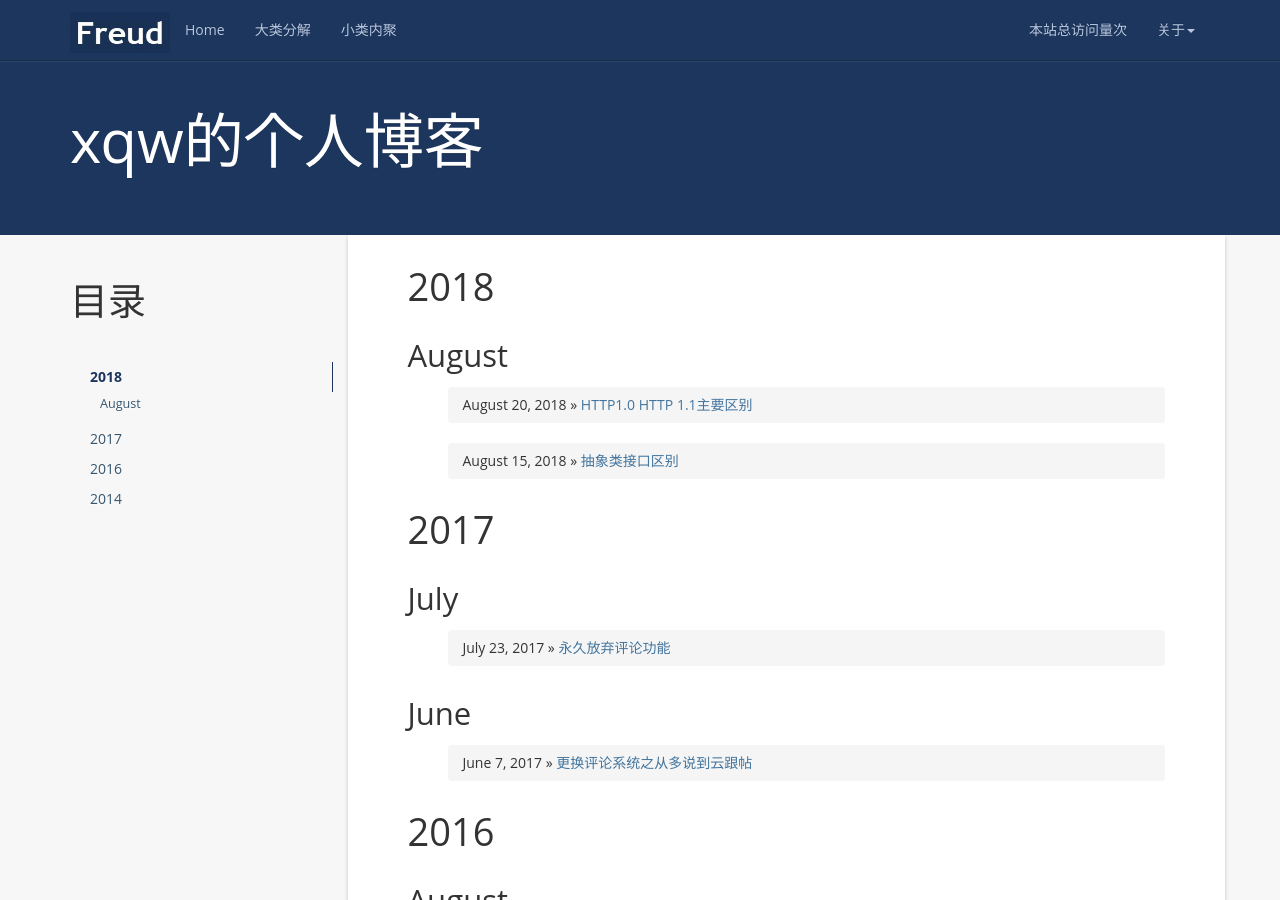
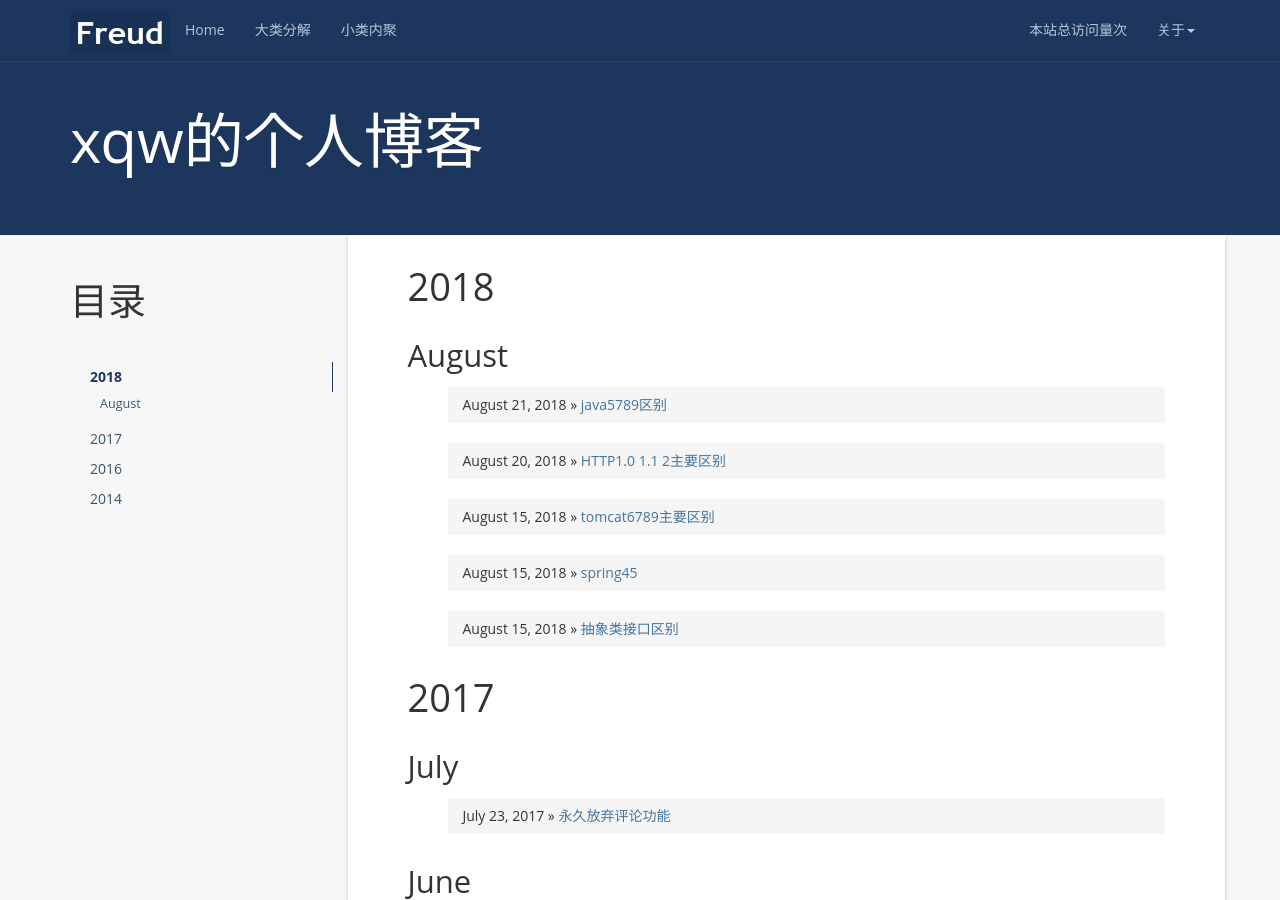
Before and after one commit to glowwormX/glowwormX.github.io, a Jekyll site: the page built from index.html, in a window 1280 px wide and 900 px high. Built offline with Jekyll 4.4.1, drawn with Linux system fonts in a browser that asks for light colours; nearby versions of some CDN libraries; the list of posts is cut into pages by our own code; comment, search, counter and statistics services are not loaded.

Commit message:
difference

```diff
--- a/_posts/Java/difference/tomcat.md
+++ b/_posts/Java/difference/2018-8-16-tomcat6789.md
@@ -1,3 +1,11 @@
+---
+layout: post
+title:  tomcat6789主要区别
+date:   2018-8-16 00:00:00 +0800
+categories: 容器
+tag: 区别
+---
+
 Tomcat 9版本的主要特点:
 
 1、添加对HTTP / 2和TLS虚拟主机的支持
--- a/_posts/Java/difference/2018-8-21-http.md
+++ b/_posts/Java/difference/2018-8-21-http.md
@@ -1,8 +1,8 @@
 ---
 layout: post
-title:  HTTP1.0 HTTP 1.1主要区别
+title:  HTTP1.0 1.1 2主要区别
 date:   2018-8-21 00:00:00 +0800
-categories: java
+categories: 网络
 tag: 区别
 ---
 
--- a/_posts/Java/difference/Java5789.md
+++ b/_posts/Java/difference/2018-8-22-Java5789.md
@@ -1,3 +1,11 @@
+---
+layout: post
+title:  java5789区别
+date:   2018-8-22 00:00:00 +0800
+categories: java
+tag: 区别
+---
+
 * JAVA5
 1. 泛型
 1. 枚举
```
Also changed, not shown: _posts/Java/difference/2018-8-16-spring-version.md (renamed from _posts/Java/difference/spring.md, +8 -0 lines).
